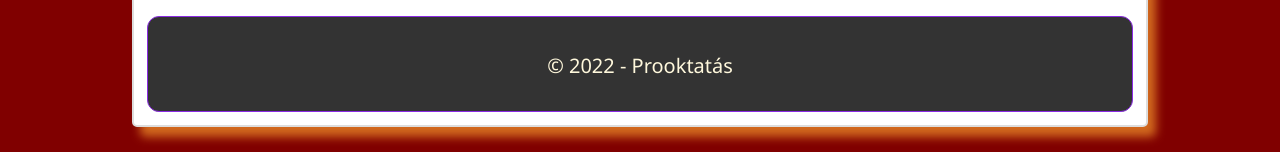
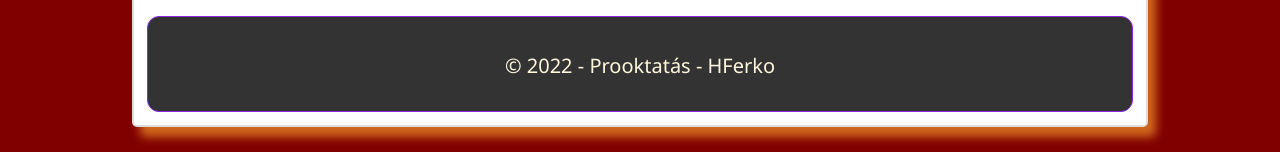
Before and after one commit to Hferko/ProJavaScript, a plain HTML site: page index.html in a window 1280 px wide. Shown: the part 9080-9232 px from the top of the page. Drawn offline with nearby package versions, Linux system fonts and the light colour scheme; a script that the page names is missing.

Commit message:
Update index.html

```diff
--- a/index.html
+++ b/index.html
@@ -347,7 +347,7 @@
             </div>
         </div>
         <footer>
-            <h4>&copy; 2022 - Prooktatás</h4>
+            <h4>&copy; 2022 - Prooktatás - HFerko</h4>
         </footer>
     </main>
 
```
